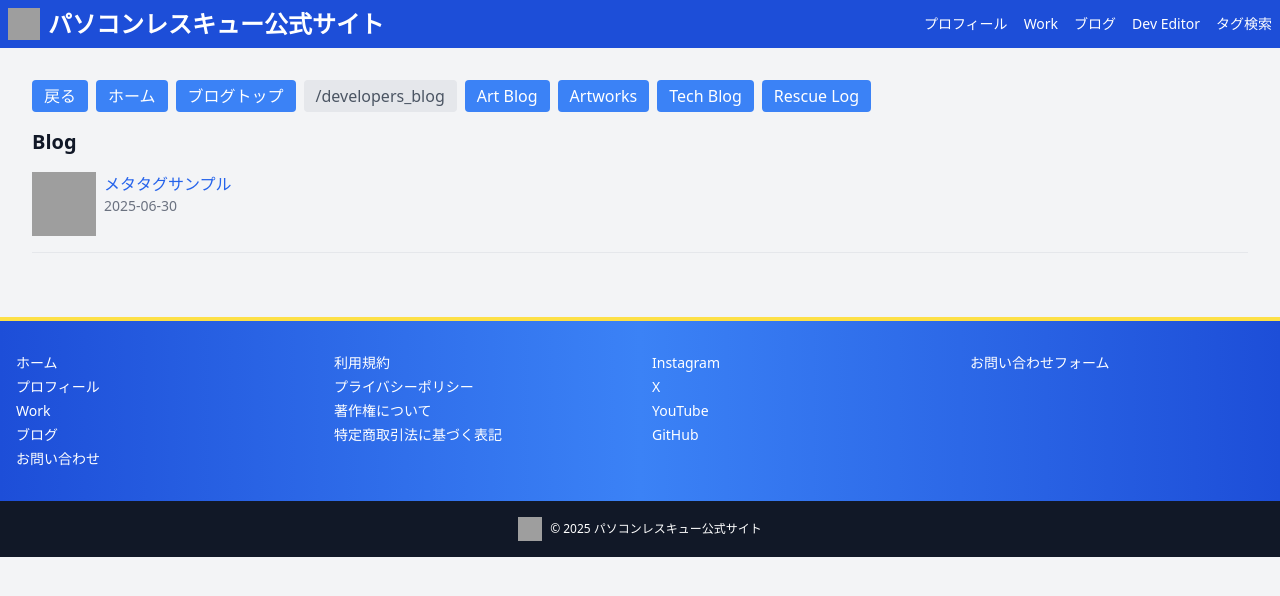
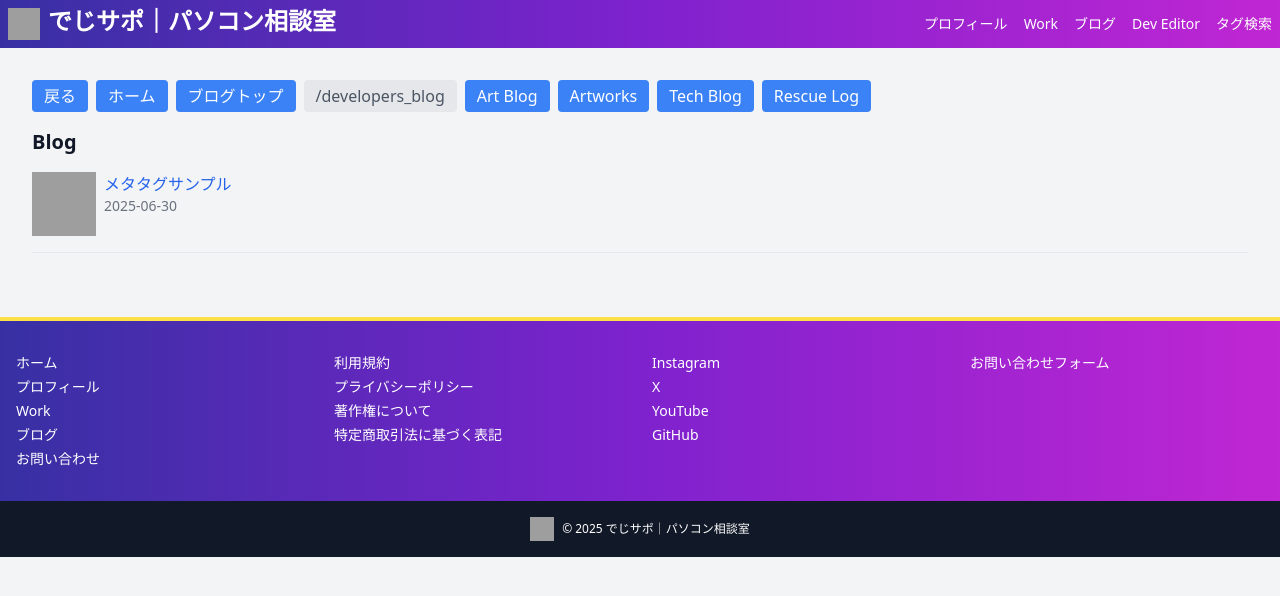
Before and after one commit to maruyamamasaya/Portfolio, a Next.js app: page / in a window 1280 px wide. Shown: the top 596 px of the page. Built offline with nearby package versions, Linux system fonts and the light colour scheme; grey boxes are pictures that could not be loaded.

Commit message:
Rename site to でじサポ and update styling

```diff
--- a/src/app/components/Footer.tsx
+++ b/src/app/components/Footer.tsx
@@ -2,7 +2,7 @@ import Link from 'next/link';
 
 export default function Footer() {
   return (
-    <footer className="bg-gradient-to-r from-blue-700 via-blue-500 to-blue-700 text-white mt-8 text-sm border-t-4 border-yellow-300">
+    <footer className="bg-gradient-to-r from-indigo-800 via-purple-700 to-fuchsia-600 text-white mt-8 text-sm border-t-4 border-yellow-300">
       <div className="container mx-auto px-4 py-8 grid grid-cols-1 md:grid-cols-4 gap-6">
         <div>
           <h2 className="font-semibold mb-2 sr-only">ナビゲーション</h2>
@@ -43,7 +43,7 @@ export default function Footer() {
           alt="Footer Icon"
           className="w-6 h-6"
         />
-        <span>&copy; 2025 パソコンレスキュー公式サイト</span>
+        <span>&copy; 2025 でじサポ｜パソコン相談室</span>
       </div>
     </footer>
   );
--- a/src/app/components/Header.tsx
+++ b/src/app/components/Header.tsx
@@ -16,15 +16,15 @@ export default function Header() {
 
 
   return (
-    <header className="bg-blue-700 text-white">
+    <header className="bg-gradient-to-r from-indigo-800 via-purple-700 to-fuchsia-600 text-white">
       <div className="container mx-auto flex items-center justify-between relative p-2">
-        <h1 className="text-2xl font-bold flex items-center">
+        <h1 className="text-2xl font-digital font-bold flex items-center">
           <img
             src="/images/header_icon.png"
             alt="Header Icon"
             className="w-8 h-8 mr-2"
           />
-          <Link href="/">パソコンレスキュー公式サイト</Link>
+          <Link href="/">でじサポ｜パソコン相談室</Link>
         </h1>
         <button
           className="sm:hidden flex flex-col items-center justify-center w-8 h-8"
@@ -44,7 +44,7 @@ export default function Header() {
             ))}
           </ul>
         </nav>
-        <nav className={`${open ? 'block' : 'hidden'} sm:hidden absolute top-full left-0 w-full bg-blue-700 text-white`}>
+        <nav className={`${open ? 'block' : 'hidden'} sm:hidden absolute top-full left-0 w-full bg-gradient-to-b from-indigo-800 via-purple-700 to-fuchsia-600 text-white`}>
           <ul className="flex flex-col p-4 space-y-2 text-sm">
             {navItems.map(item => (
               <li key={item.href}>
--- a/src/app/layout.tsx
+++ b/src/app/layout.tsx
@@ -6,7 +6,7 @@ import Header from './components/Header';
 import Footer from './components/Footer';
 
 export const metadata: Metadata = {
-  title: 'パソコンレスキュー公式サイト',
+  title: 'でじサポ｜パソコン相談室',
   description:
     '法人・個人向けにOA機器の整備や設定、ソフトウェアのお困りごとをサポートするポートフォリオサイト。修理記録や最新テック情報、開発日誌などを掲載。',
   icons: {
```
Also changed, not shown: 1 other file (tests, documents, lock files or other folders).
